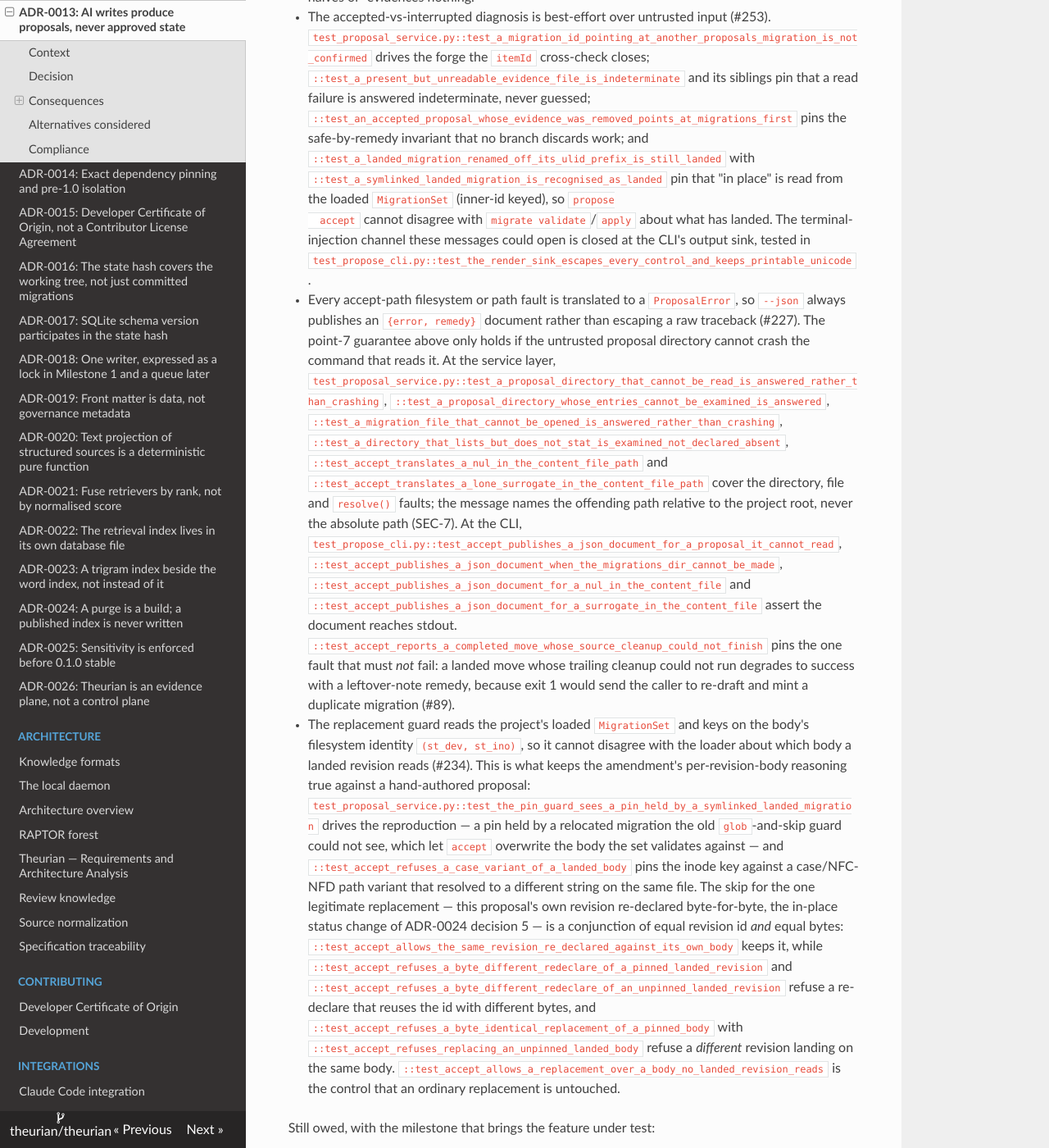
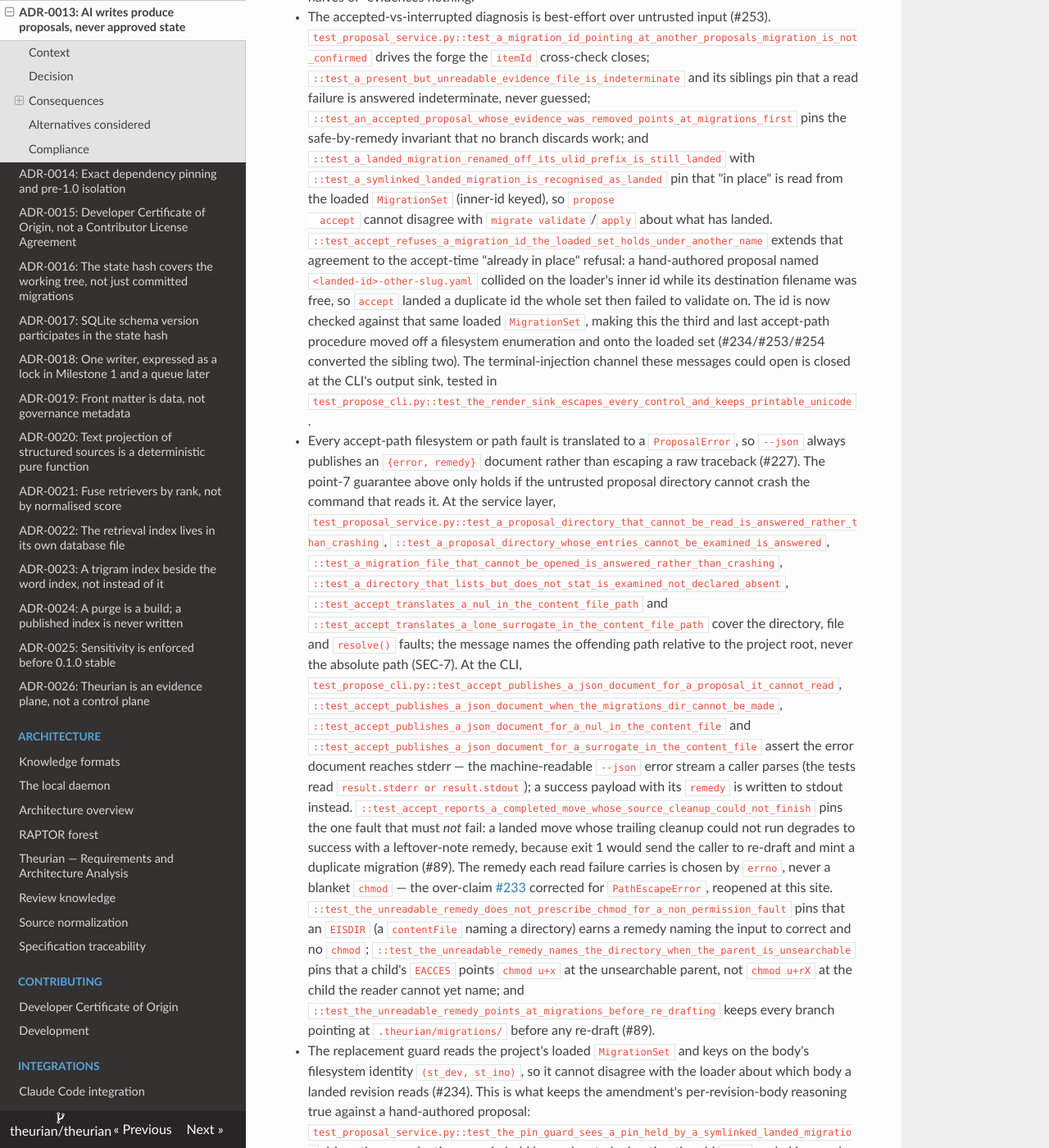
Before and after one commit to theurian/theurian, an MkDocs documentation site: the page built from docs/adr/0013-ai-writes-produce-proposals.md, in a window 1280 px wide and 1400 px high, scrolled down 4718 px. Shown: the whole window at 82% size. Built offline with MkDocs 1.6.1, drawn with Linux system fonts in a browser that asks for light colours; some of the changed text lies outside the part shown.

Commit message:
docs(adr): reconcile ADR-0013 compliance with the round-one accept fixes
The Compliance section named tests that the round-one fixes rewrote or
that describe faults now handled differently:

- The in-place re-declare skip is a *three*-conjunct match (item id,
  revision id, bytes), not the two-conjunct (revision id, bytes) the
  text stated. fc3d318 added the item-id conjunct so a byte-identical
  body re-declared under a different item's id -- a cross-item revision
  reuse migrate apply refuses (INV-1/SEC-13) -- is refused at the accept
  door; test_accept_allows_the_same_revision_re_declared_against_its_own_body
  now re-declares the same item, and the new cross-item refusal test is
  named alongside it.
- The four accept --json fault tests assert the error document reaches
  *stderr* (the machine-readable --json error stream), not stdout; the
  success payload with its remedy is on stdout.
- test_accept_refuses_a_case_variant_of_a_landed_body exercises only a
  *case* variant; the NFC/NFD face is closed by the (st_dev, st_ino) key
  in principle but no test exercises it.
- Name the errno-branched read-failure remedy (7e6d2a8) and the loaded-set
  migration-id refusal (b402a87) that round one added.

Signed-off-by: Takehide Uchida <utchy007@gmail.com>

```diff
--- a/docs/adr/0013-ai-writes-produce-proposals.md
+++ b/docs/adr/0013-ai-writes-produce-proposals.md
@@ -222,7 +222,15 @@
   `::test_a_symlinked_landed_migration_is_recognised_as_landed` pin that "in
   place" is read from the loaded `MigrationSet` (inner-id keyed), so `propose
   accept` cannot disagree with `migrate validate`/`apply` about what has landed.
-  The terminal-injection channel these messages could open is closed at the CLI's
+  `::test_accept_refuses_a_migration_id_the_loaded_set_holds_under_another_name`
+  extends that agreement to the accept-time "already in place" refusal: a
+  hand-authored proposal named `<landed-id>-other-slug.yaml` collided on the
+  loader's inner id while its destination filename was free, so `accept` landed a
+  duplicate id the whole set then failed to validate on. The id is now checked
+  against that same loaded `MigrationSet`, making this the third and last
+  accept-path procedure moved off a filesystem enumeration and onto the loaded set
+  (#234/#253/#254 converted the sibling two). The terminal-injection channel these
+  messages could open is closed at the CLI's
   output sink, tested in `test_propose_cli.py::test_the_render_sink_escapes_every_control_and_keeps_printable_unicode`.
 - Every accept-path filesystem or path fault is translated to a `ProposalError`,
   so `--json` always publishes an `{error, remedy}` document rather than escaping
@@ -240,11 +248,24 @@
   `::test_accept_publishes_a_json_document_when_the_migrations_dir_cannot_be_made`,
   `::test_accept_publishes_a_json_document_for_a_nul_in_the_content_file` and
   `::test_accept_publishes_a_json_document_for_a_surrogate_in_the_content_file`
-  assert the document reaches stdout.
+  assert the error document reaches stderr — the machine-readable `--json` error
+  stream a caller parses (the tests read `result.stderr or result.stdout`); a
+  success payload with its `remedy` is written to stdout instead.
   `::test_accept_reports_a_completed_move_whose_source_cleanup_could_not_finish`
   pins the one fault that must *not* fail: a landed move whose trailing cleanup
   could not run degrades to success with a leftover-note remedy, because exit 1
-  would send the caller to re-draft and mint a duplicate migration (#89).
+  would send the caller to re-draft and mint a duplicate migration (#89). The
+  remedy each read failure carries is chosen by `errno`, never a blanket `chmod` —
+  the over-claim [#233](https://github.com/theurian/theurian/issues/233) corrected
+  for `PathEscapeError`, reopened at this site.
+  `::test_the_unreadable_remedy_does_not_prescribe_chmod_for_a_non_permission_fault`
+  pins that an `EISDIR` (a `contentFile` naming a directory) earns a remedy naming
+  the input to correct and no `chmod`;
+  `::test_the_unreadable_remedy_names_the_directory_when_the_parent_is_unsearchable`
+  pins that a child's `EACCES` points `chmod u+x` at the unsearchable parent, not
+  `chmod u+rX` at the child the reader cannot yet name; and
+  `::test_the_unreadable_remedy_points_at_migrations_before_re_drafting` keeps
+  every branch pointing at `.theurian/migrations/` before any re-draft (#89).
 - The replacement guard reads the project's loaded `MigrationSet` and keys on the
   body's filesystem identity `(st_dev, st_ino)`, so it cannot disagree with the
   loader about which body a landed revision reads (#234). This is what keeps the
@@ -254,12 +275,19 @@
   `glob`-and-skip guard could not see, which let `accept` overwrite the body the
   set validates against — and
   `::test_accept_refuses_a_case_variant_of_a_landed_body` pins the inode key
-  against a case/NFC-NFD path variant that resolved to a different string on the
-  same file. The skip for the one legitimate replacement — this proposal's own
-  revision re-declared byte-for-byte, the in-place status change of ADR-0024
-  decision 5 — is a conjunction of equal revision id *and* equal bytes:
+  against a *case* variant (`/architecture/` against `/Architecture/`) that
+  resolved to a different string on the same file. The NFC/NFD face is closed by
+  the same `(st_dev, st_ino)` key in principle — `resolve()` folds neither case
+  nor Unicode normalisation — but no test exercises it. The skip for the one
+  legitimate replacement — this proposal's own revision re-declared byte-for-byte
+  **on the same item**, the in-place status change of ADR-0024 decision 5 — is a
+  conjunction of equal item id, equal revision id *and* equal bytes:
   `::test_accept_allows_the_same_revision_re_declared_against_its_own_body` keeps
-  it, while `::test_accept_refuses_a_byte_different_redeclare_of_a_pinned_landed_revision`
+  it — re-declaring the first proposal's own item id, revision id and body — while
+  `::test_accept_refuses_a_cross_item_byte_identical_redeclare_of_a_landed_revision`
+  refuses a byte-identical body re-declared under a *different* item's id (a
+  cross-item revision reuse `migrate apply` refuses, INV-1/SEC-13),
+  `::test_accept_refuses_a_byte_different_redeclare_of_a_pinned_landed_revision`
   and `::test_accept_refuses_a_byte_different_redeclare_of_an_unpinned_landed_revision`
   refuse a re-declare that reuses the id with different bytes, and
   `::test_accept_refuses_a_byte_identical_replacement_of_a_pinned_body` with
```
